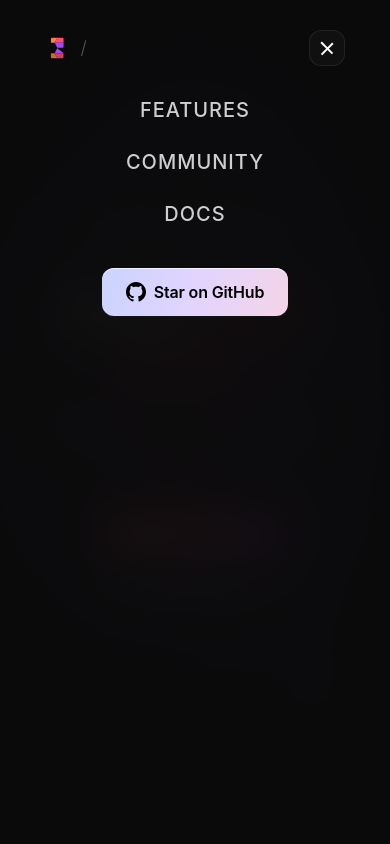
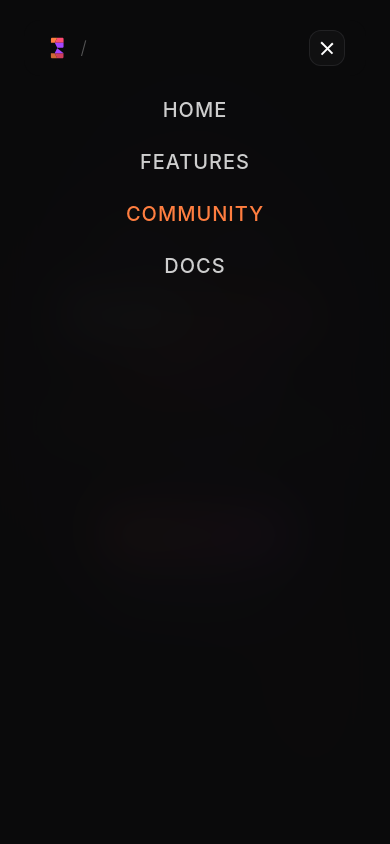
Before and after one commit to konlyzx/landing-betterflow, a Next.js app: page /community in a window 390 px wide. Both pictures are taken after a click on the button "Menu". Shown: the top 844 px of the page. Built offline with nearby package versions, Linux system fonts and the light colour scheme.

Commit message:
add new rutes to mobile navigation

```diff
--- /dev/null
+++ b/app/components/MobileNav.tsx
@@ -0,0 +1,107 @@
+"use client";
+
+import Link from "next/link";
+import { motion, AnimatePresence } from "framer-motion";
+
+interface MobileNavProps {
+  isOpen: boolean;
+  onClose: () => void;
+  pathname?: string;
+}
+
+const MAIN_LINKS = [
+  { label: "Home", href: "/" },
+  { label: "Features", href: "/#features" },
+  { label: "Community", href: "/community" },
+  { label: "Docs", href: "/docs" },
+];
+
+const DOCS_LINKS = [
+  { section: "Getting Started", items: [{ name: "Introduction", href: "/docs" }] },
+  { section: "Reference", items: [
+    { name: "Architecture", href: "/docs/architecture" },
+    { name: "Contributing", href: "/docs/contributing" },
+    { name: "Changelog", href: "/docs/changelog" },
+  ]},
+];
+
+export default function MobileNav({ isOpen, onClose, pathname = "" }: MobileNavProps) {
+  const isDocs = pathname?.startsWith("/docs");
+
+  return (
+    <AnimatePresence>
+      {isOpen && (
+        <>
+          <motion.div
+            initial={{ opacity: 0 }}
+            animate={{ opacity: 1 }}
+            exit={{ opacity: 0 }}
+            transition={{ duration: 0.2 }}
+            className="fixed inset-0 z-40 bg-[#0b0b0c]/95 backdrop-blur-xl md:hidden pt-24"
+          >
+            <motion.nav
+              initial={{ opacity: 0, y: -20 }}
+              animate={{ opacity: 1, y: 0 }}
+              exit={{ opacity: 0, y: -20 }}
+              transition={{ duration: 0.3, delay: 0.1 }}
+              className="flex flex-col items-center gap-6 px-6"
+            >
+              {MAIN_LINKS.map(({ label, href }) => {
+                const active = pathname === href || (href !== "/" && pathname?.startsWith(href));
+                return (
+                  <Link
+                    key={label}
+                    href={href}
+                    onClick={(e) => {
+                      if (href.startsWith("/#")) {
+                        e.preventDefault();
+                        onClose();
+                        window.location.href = href;
+                      } else {
+                        onClose();
+                      }
+                    }}
+                    className={`text-xl font-medium transition-colors uppercase tracking-wider ${
+                      active ? "text-[#ff7e40]" : "text-white/80 hover:text-white"
+                    }`}
+                  >
+                    {label}
+                  </Link>
+                );
+              })}
+
+              {isDocs && (
+                <div className="w-full max-w-xs border-t border-white/[0.08] my-2">
+                  {DOCS_LINKS.map((group) => (
+                    <div key={group.section} className="mt-4">
+                      <p className="px-4 py-1 text-[10px] uppercase tracking-wider text-white/30 text-center">
+                        {group.section}
+                      </p>
+                      {group.items.map((item) => (
+                        <Link
+                          key={item.href}
+                          href={item.href}
+                          className={`block px-4 py-2 text-sm text-center ${
+                            pathname === item.href ? "text-[#ff7e40]" : "text-white/60 hover:text-white"
+                          }`}
+                          onClick={onClose}
+                        >
+                          {item.name}
+                        </Link>
+                      ))}
+                    </div>
+                  ))}
+                </div>
+              )}
+            </motion.nav>
+          </motion.div>
+
+          <div
+            className="fixed inset-0 z-30 bg-black/20 md:hidden"
+            onClick={onClose}
+          />
+        </>
+      )}
+    </AnimatePresence>
+  );
+}
--- a/app/components/Navbar.tsx
+++ b/app/components/Navbar.tsx
@@ -1,7 +1,9 @@
 "use client";
 
 import { useState, useEffect, useRef, useCallback } from "react";
-import { motion, AnimatePresence } from "framer-motion";
+import { usePathname } from "next/navigation";
+import { motion } from "framer-motion";
+import MobileNav from "./MobileNav";
 
 
 const NAV_LINKS = [
@@ -11,6 +13,7 @@ const NAV_LINKS = [
 ];
 
 export default function Navbar() {
+  const pathname = usePathname();
   const [scrolled, setScrolled] = useState(false);
   const [menuOpen, setMenuOpen] = useState(false);
   const linksRef = useRef<HTMLDivElement>(null);
@@ -168,47 +171,7 @@ export default function Navbar() {
         </motion.div>
       </motion.header>
 
-      <AnimatePresence>
-        {menuOpen && (
-          <motion.div
-            initial={{ opacity: 0 }}
-            animate={{ opacity: 1 }}
-            exit={{ opacity: 0 }}
-            transition={{ duration: 0.2 }}
-            className="fixed inset-0 z-40 bg-[#0b0b0c]/95 backdrop-blur-xl md:hidden pt-24"
-          >
-            <motion.nav
-              initial={{ opacity: 0, y: -20 }}
-              animate={{ opacity: 1, y: 0 }}
-              exit={{ opacity: 0, y: -20 }}
-              transition={{ duration: 0.3, delay: 0.1 }}
-              className="flex flex-col items-center gap-6 px-6"
-            >
-              {NAV_LINKS.map(({ label, href }) => (
-                <a
-                  key={label}
-                  href={href}
-                  className="text-xl font-medium text-white/80 hover:text-white transition-colors uppercase tracking-wider"
-                  onClick={(e) => handleLinkClick(e, href)}
-                >
-                  {label}
-                </a>
-              ))}
-              <a
-                href="https://github.com/betterspacx"
-                target="_blank"
-                rel="noopener noreferrer"
-                className="mt-4 inline-flex items-center gap-2 px-6 py-3 rounded-xl text-black font-semibold bg-[linear-gradient(110deg,#c9d4ff_0%,#e0d4ff_45%,#f5d4e8_100%)] shadow-[inset_0_1px_0_rgba(255,255,255,0.7),0_1px_2px_rgba(80,60,120,0.15)] transition-all hover:brightness-105"
-              >
-                <svg className="w-5 h-5" viewBox="0 0 24 24" fill="currentColor">
-                  <path d="M12 0c-6.626 0-12 5.373-12 12 0 5.302 3.438 9.8 8.207 11.387.599.111.793-.261.793-.577v-2.234c-3.338.726-4.033-1.416-4.033-1.416-.546-1.387-1.333-1.756-1.333-1.756-1.089-.745.083-.729.083-.729 1.205.084 1.839 1.237 1.839 1.237 1.07 1.834 2.807 1.304 3.492.997.107-.775.418-1.305.762-1.604-2.665-.305-5.467-1.334-5.467-5.931 0-1.311.469-2.381 1.236-3.221-.124-.303-.535-1.524.117-3.176 0 0 1.008-.322 3.301 1.23.957-.266 1.983-.399 3.003-.404 1.02.005 2.047.138 3.006.404 2.291-1.552 3.297-1.23 3.297-1.23.653 1.653.242 2.874.118 3.176.77.84 1.235 1.911 1.235 3.221 0 4.609-2.807 5.624-5.479 5.921.43.372.823 1.102.823 2.222v3.293c0 .319.192.694.801.576 4.765-1.589 8.199-6.086 8.199-11.386 0-6.627-5.373-12-12-12z" />
-                </svg>
-                Star on GitHub
-              </a>
-            </motion.nav>
-          </motion.div>
-        )}
-      </AnimatePresence>
+      <MobileNav isOpen={menuOpen} onClose={() => setMenuOpen(false)} pathname={pathname} />
     </>
   );
 }
--- a/app/docs/layout.tsx
+++ b/app/docs/layout.tsx
@@ -3,8 +3,9 @@
 import { useState, useEffect, useRef, useCallback } from "react";
 import Link from "next/link";
 import { usePathname } from "next/navigation";
-import { Star, ArrowUpRight, Menu, X } from "lucide-react";
+import { Star, ArrowUpRight } from "lucide-react";
 import DocsSearch from "@/app/components/docs/DocsSearch";
+import MobileNav from "@/app/components/MobileNav";
 
 const GITHUB_URL = "https://github.com/betterspacx";
 const X_URL = "https://x.com/konlyzx_";
@@ -135,7 +136,7 @@ export default function DocsLayout({ children }: { children: React.ReactNode })
     <div className="min-h-screen bg-[#0b0b0c] text-white">
       <header className="fixed top-5 left-0 right-0 z-50 px-6">
         <div className="mx-auto flex items-center justify-between h-14 rounded-2xl border border-transparent bg-transparent px-5 max-w-[1800px]">
-          <div className="flex items-center gap-4 -ml-15">
+          <div className="flex items-center gap-4 md:-ml-15">
             <Link href="/" className="flex items-center gap-2 group">
               <img
                 src="/logo.svg"
@@ -169,7 +170,7 @@ export default function DocsLayout({ children }: { children: React.ReactNode })
             </div>
           </div>
 
-          <div className="flex items-center gap-3 -mr-10">
+          <div className="flex items-center gap-3 md:-mr-10">
             <div className="hidden sm:block">
               <DocsSearch />
             </div>
@@ -203,39 +204,7 @@ export default function DocsLayout({ children }: { children: React.ReactNode })
         </div>
       </header>
 
-      {mobileOpen && (
-        <div
-          className="fixed inset-0 z-40 bg-black/80 md:hidden"
-          onClick={() => setMobileOpen(false)}
-        />
-      )}
-
-      {mobileOpen && (
-        <div className="fixed top-20 left-4 right-4 z-50 rounded-xl border border-white/[0.08] bg-[#141416] p-4 md:hidden">
-          <nav className="flex flex-col gap-2">
-            <Link href="/" className="px-4 py-2 text-sm text-white/70 hover:text-white" onClick={() => setMobileOpen(false)}>Home</Link>
-            <Link href="/#features" className="px-4 py-2 text-sm text-white/70 hover:text-white" onClick={() => setMobileOpen(false)}>Features</Link>
-            <Link href="/community" className="px-4 py-2 text-sm text-white/70 hover:text-white" onClick={() => setMobileOpen(false)}>Community</Link>
-            <Link href="/docs" className="px-4 py-2 text-sm text-[#ff7e40]" onClick={() => setMobileOpen(false)}>Docs</Link>
-            <div className="border-t border-white/[0.08] my-2" />
-            {navigation.map((group) => (
-              <div key={group.section}>
-                <p className="px-4 py-1 text-[10px] uppercase tracking-wider text-white/30">{group.section}</p>
-                {group.items.map((item) => (
-                  <Link
-                    key={item.href}
-                    href={item.href}
-                    className={`block px-4 py-2 text-sm ${pathname === item.href ? "text-[#ff7e40]" : "text-white/60 hover:text-white"}`}
-                    onClick={() => setMobileOpen(false)}
-                  >
-                    {item.name}
-                  </Link>
-                ))}
-              </div>
-            ))}
-          </nav>
-        </div>
-      )}
+      <MobileNav isOpen={mobileOpen} onClose={() => setMobileOpen(false)} pathname={pathname} />
 
       <div className="flex pt-20">
         <aside className="hidden lg:block w-64 xl:w-72 flex-shrink-0 sticky top-20 h-[calc(100vh-80px)] overflow-y-auto border-r border-white/[0.06] px-5 py-6">
```
